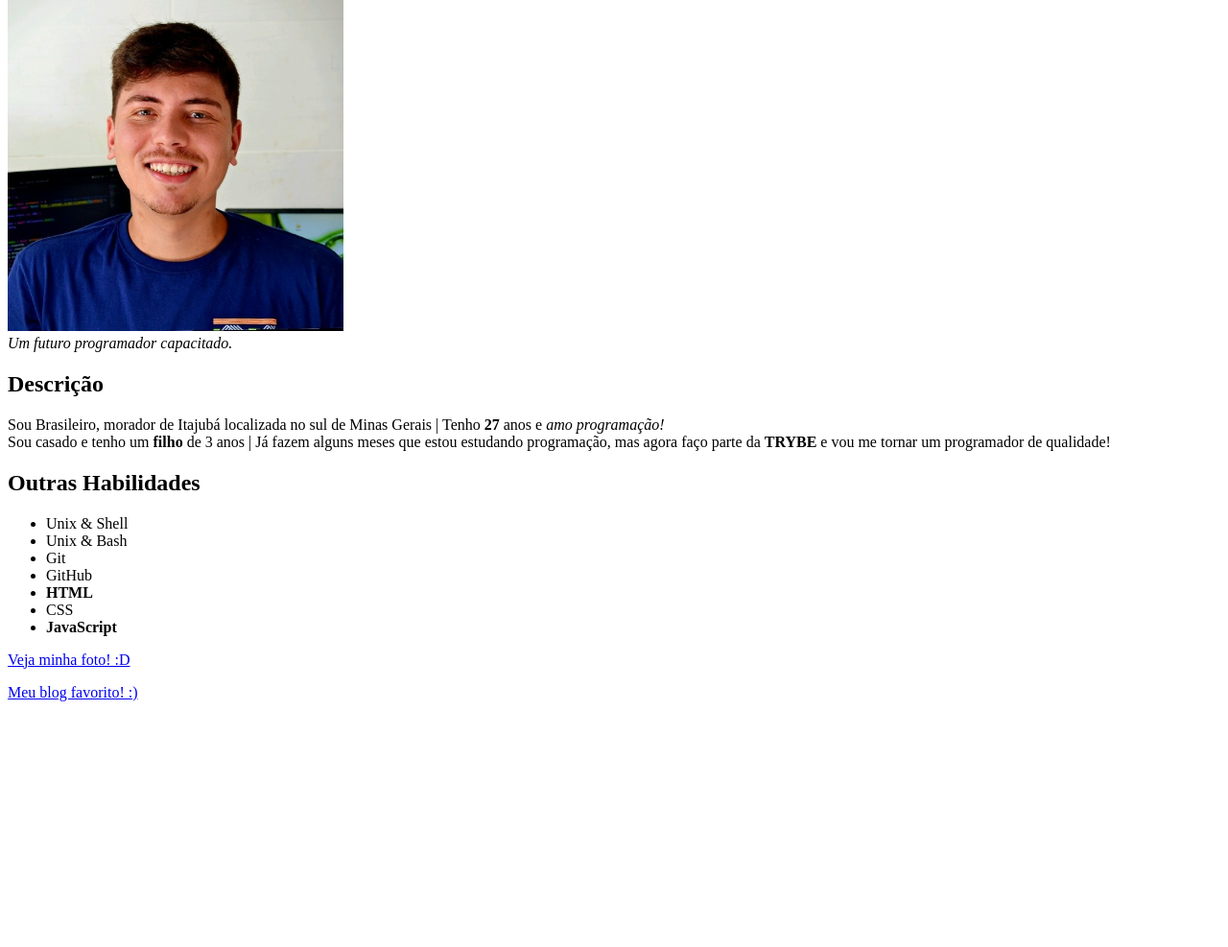
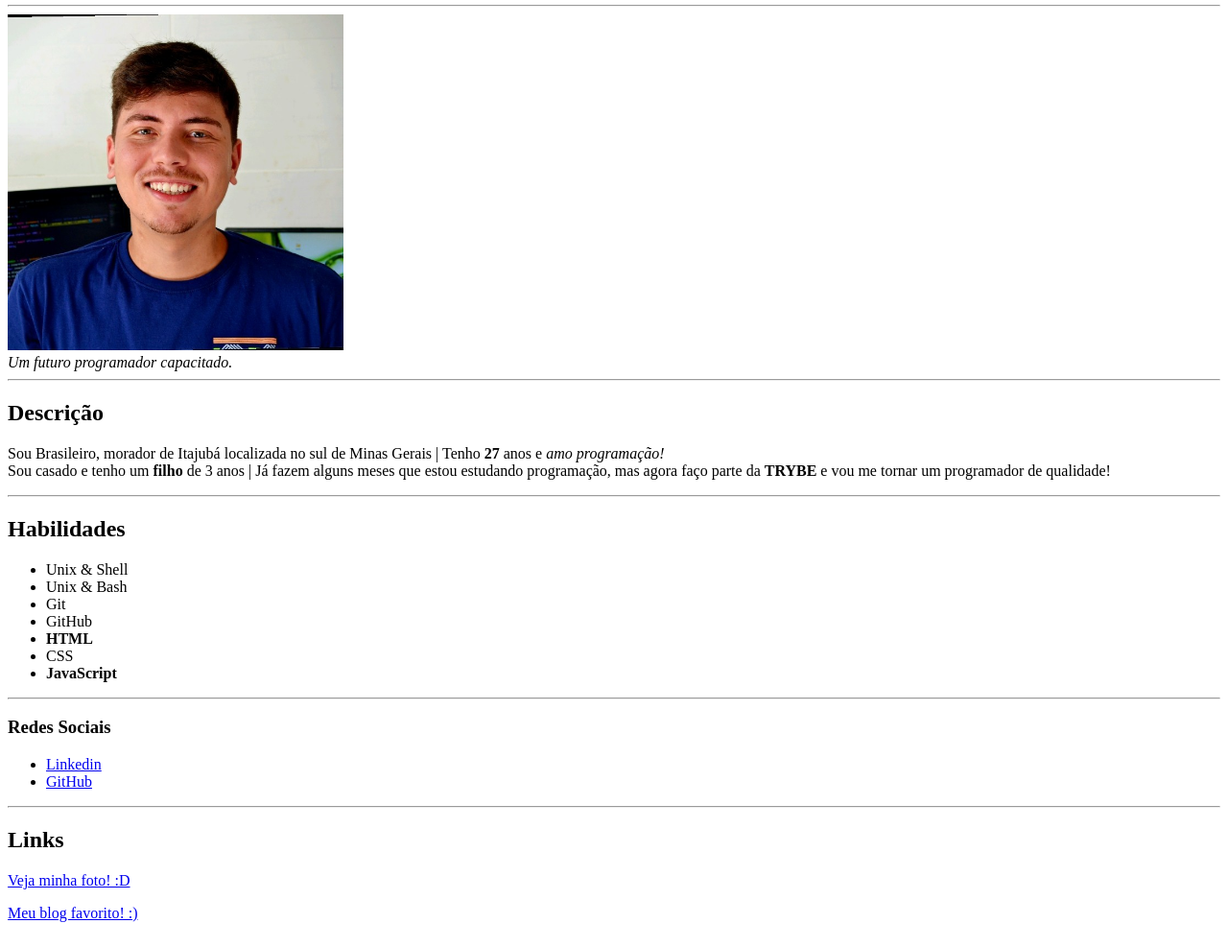
Before and after one commit to yago-castro-gomes/yago-castro-gomes.github.io, a plain HTML site: page index.html in a window 1280 px wide. Shown: the part 111-1098 px from the top of the page at 96% size. Before the commit the page ends 868 px from the top, so only its background shows below. Drawn offline with Linux system fonts and the light colour scheme.

Commit message:
Atualiza Página com Redes Sociais

```diff
--- a/index.html
+++ b/index.html
@@ -7,19 +7,26 @@
     <meta name="viewport" content="width=device-width, initial-scale=1.0">
     <title>Portifólio</title>
 </head>
-<a href="#descr">Descrição</a> /
-<a href="#habilidades">Habilidades</a>/
-<a href="#links">Links</a>
+<a href="#descr">Descrição</a> |
+<a href="#habilidades">Habilidades</a> |
+<a href="#links">Links</a> |
+<a href="#redes">Redes Sociais</a>
+
 <br>
+<hr>
 <h1>Yago Castro Gomes</h1>
+<hr>
 
 <img src="./1659283413272.jpeg" width="350px" id="foto"></br>
 <em>Um futuro programador capacitado.</em>
+<hr>
 <h2 id="descr">Descrição</h2>
-    Sou Brasileiro, morador de Itajubá localizada no sul de Minas Gerais | Tenho <strong>27</strong> anos e <em>amo programação!</em></br>Sou casado e tenho um <strong>filho</strong> de 3 anos | Já fazem alguns meses que estou estudando programação, mas agora faço parte da <strong>TRYBE</strong> e vou me tornar um programador de qualidade!</p>
+Sou Brasileiro, morador de Itajubá localizada no sul de Minas Gerais | Tenho <strong>27</strong> anos e <em>amo
+    programação!</em></br>Sou casado e tenho um <strong>filho</strong> de 3 anos | Já fazem alguns meses que estou
+estudando programação, mas agora faço parte da <strong>TRYBE</strong> e vou me tornar um programador de qualidade!</p>
+<hr>
 
-
-    <h2>Outras Habilidades</h2>
+<h2>Habilidades</h2>
 <ul id="habilidades">
     <li>Unix & Shell</li>
     <li>Unix & Bash</li>
@@ -29,7 +36,25 @@
     <li>CSS</li>
     <li><strong>JavaScript</strong></li>
 </ul>
+<hr>
+<h3>Redes Sociais</h3>
+<div id="redes">
+    <ul>
+        <li>
+            <a href="https://www.linkedin.com/in/yago-castro-2a9852240/">
+                Linkedin
+            </a>
+        </li>
+        <li><a href="https://github.com/yago-castro-gomes">
+                GitHub
+            </a>
+
+        </li>
+    </ul>
+</div>
+<hr>
 <div id="links">
+    <h2>Links</h2>
     <a href="#foto">Veja minha foto! :D</a></p>
     <a href="https://blog.geekhunter.com.br/">Meu blog favorito! :)</a>
 </div>
```
Lines whose indentation alone changed are shown as unchanged.
